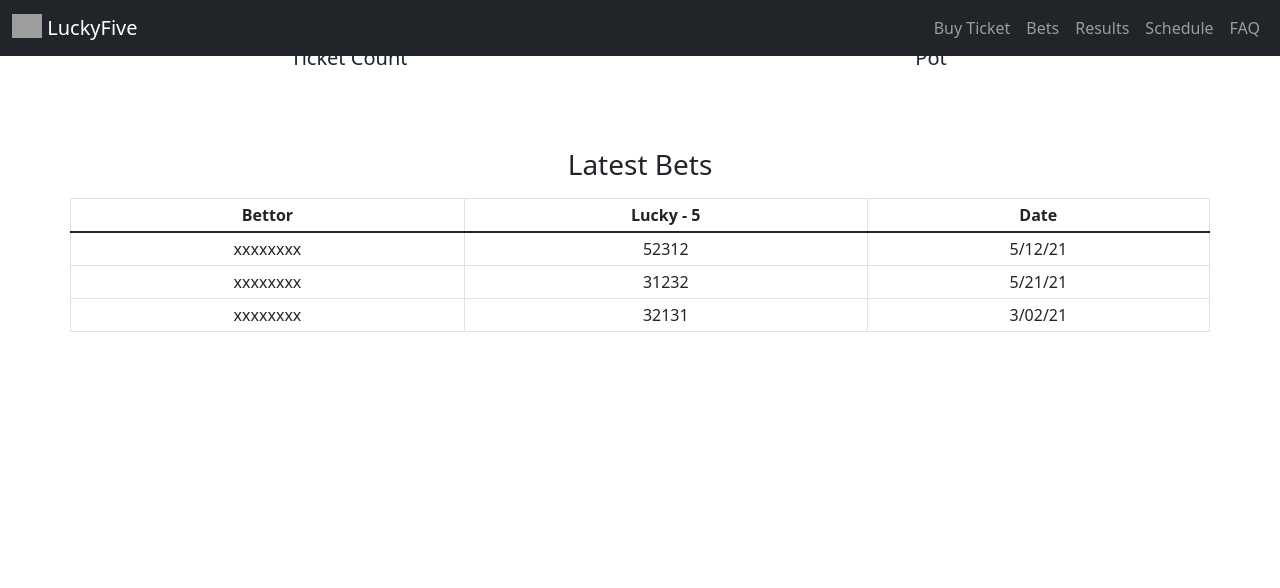
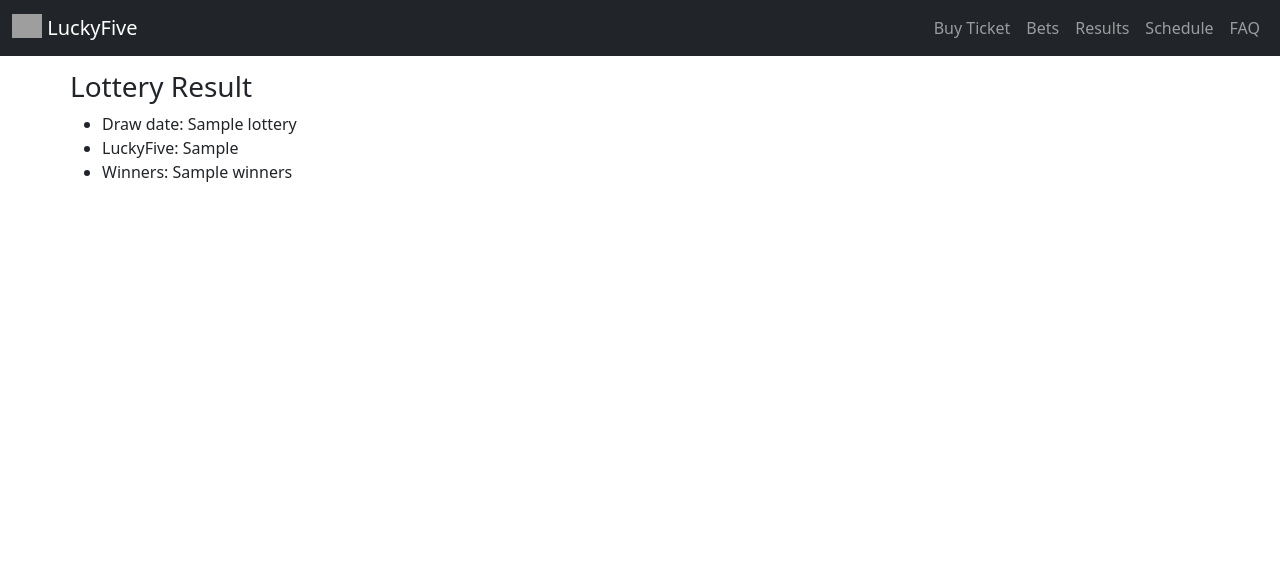
Before and after one commit to riidatibula/lucky-five, a Django app: template src/lottery/templates/lottery/homepage.html in a window 1280 px wide. Shown: the top 588 px of the page. Run offline with Django 3.2, Linux system fonts and the light colour scheme; the template is opened without the code that fills it: most values are stand-ins (such as "Sample title", 1, 10 or a date in 2020); data that the repository does not hold is empty; grey boxes are pictures that could not be loaded.

Commit message:
updated homepage

```diff
--- a/src/lottery/templates/lottery/homepage.html
+++ b/src/lottery/templates/lottery/homepage.html
@@ -2,16 +2,22 @@
 {% load static %}
 
 {% block content %}
-    <!-- <div class="container-fluid countdown-timer">
-        <h1 align="center">00:00:00:00</h1>
-    </div> -->
 
-    <!-- Sections -->
+    <div class="container-fluid content">
+        {% if lottery.is_active %}
+            <h3>Active Lottery</h3>
+            <p>Lottery draw_date: {{ lottery }}</p>
+        {% else %}
+            <h3>Lottery Result</h3>
+            <ul>
+                <li>Draw date: {{ lottery }}</li>
+                <li>LuckyFive: {{ lottery.lucky_five }}</li>
+                <li>Winners: {{ lottery.winners }}</li>
+            </ul>
+        {% endif %}
+    </div>
 
-    <!-- countdown timer or result depending on time  -->
-
-    <!-- info section - ticket count and pot -->
-    <div class="container-fluid lottery-info">
+   <!--  <div class="container-fluid lottery-info">
         <div class="row">
             <div class="col" align="center">
                 <h2>500/40,000</h2>
@@ -28,10 +34,10 @@
                 <h5>Pot</h5>
             </div>
         </div>
-    </div>
+    </div> -->
 
     <!-- top bets section -->
-    <div class="container-fluid top-bets">
+    <!-- <div class="container-fluid top-bets">
         <div class="row mb-2">
             <div class="col" align="center">
                 <h3>Latest Bets</h3>
@@ -89,6 +95,6 @@
                 </tbody>
             </table>
         </div>
-    </div>
+    </div> -->
 
 {% endblock %}
```
Also changed, not shown: src/lottery/views/home.py (+7 -35 lines).
